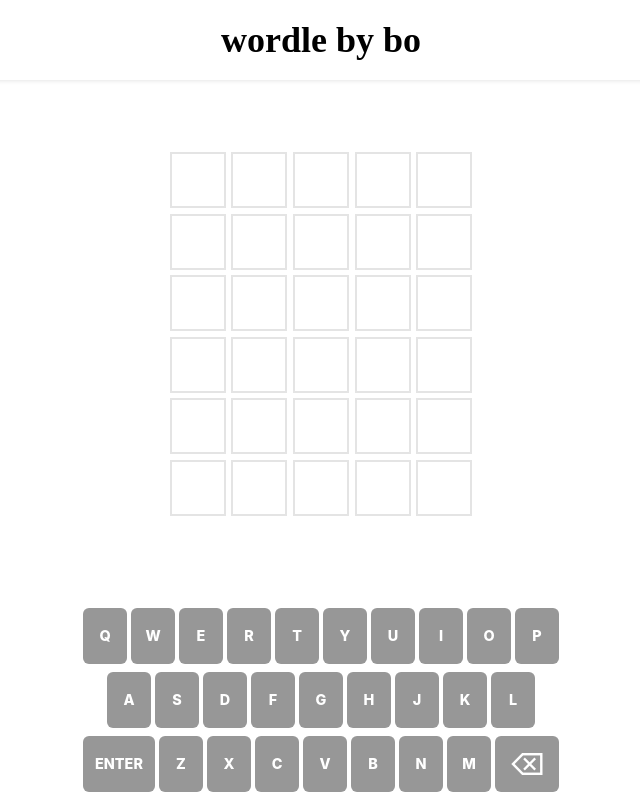
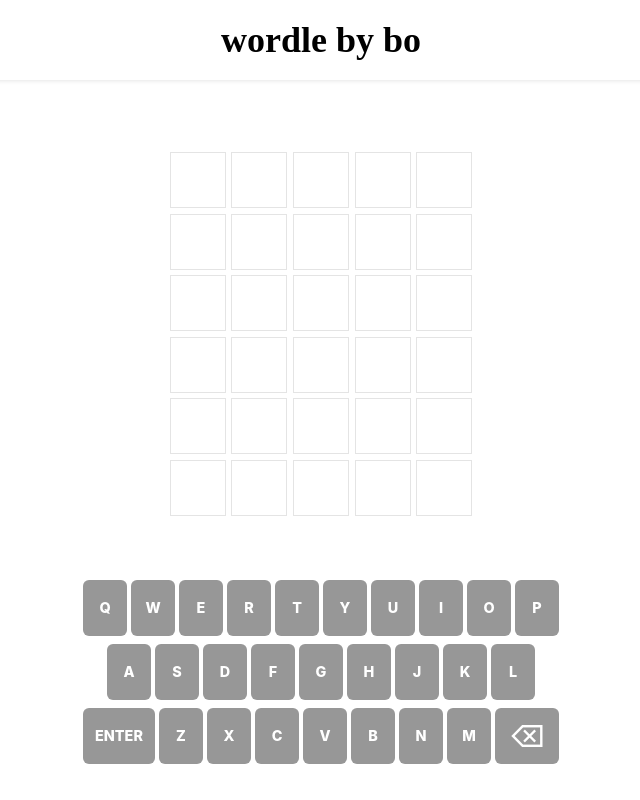
Before and after one commit to sempitrnal/wordle, a React (Create React App) app: page / in a window 1280 px wide. Shown: the whole page, without its empty margins (319-959 px from the left). Built offline with nearby package versions, Linux system fonts and the light colour scheme.

Commit message:
border width animation

```diff
--- a/src/Wordle/Row.tsx
+++ b/src/Wordle/Row.tsx
@@ -28,7 +28,7 @@
 							animate={{
 								scale: e !== "" ? [1, 1.03, 1] : 1,
 								scaleY: results[rowkey] ? (done ? [1, -1] : 1) : 1,
-								borderWidth: done ? "0px" : "2px",
+								borderWidth: done ? ["2px", "0px"] : "2px",
 								borderColor: done
 									? ""
 									: e !== ""
@@ -50,8 +50,11 @@
 								},
 								borderWidth: {
 									delay: done ? ind * 0.5 : 0,
-									duration: 1,
-									ease: "easeInOut",
+									duration: 0.09,
+									ease: "linear",
+									type: "spring",
+									damping: 40,
+									stiffness: 20,
 								},
 								borderColor: {
 									delay: done ? ind * 0.5 : 0,
--- a/src/Wordle/Wordle.tsx
+++ b/src/Wordle/Wordle.tsx
@@ -105,8 +105,9 @@
 		fun();
 	}, [guessArray]);
 	return (
-		<div className="flex flex-col gap-[.35rem] mt-8">
+		<div className="flex flex-col gap-16">
 			{/* <div className="">word: {word}</div> */}
+			<div className="flex items-center flex-col gap-[.35rem] mt-8">
 				{row.map((e, i) => (
 					<Row
 						win={win}
@@ -120,7 +121,8 @@
 						guessArr={guessArray}
 					/>
 				))}
-			<div className="bottom-0 left-[50%] translate-x-[-50%] absolute">
+			</div>
+			<div className=" ">
 				{keys.map((e) => {
 					return (
 						<div className="flex gap-1 mb-2 justify-center items-center">
```
Lines whose indentation alone changed are shown as unchanged.
